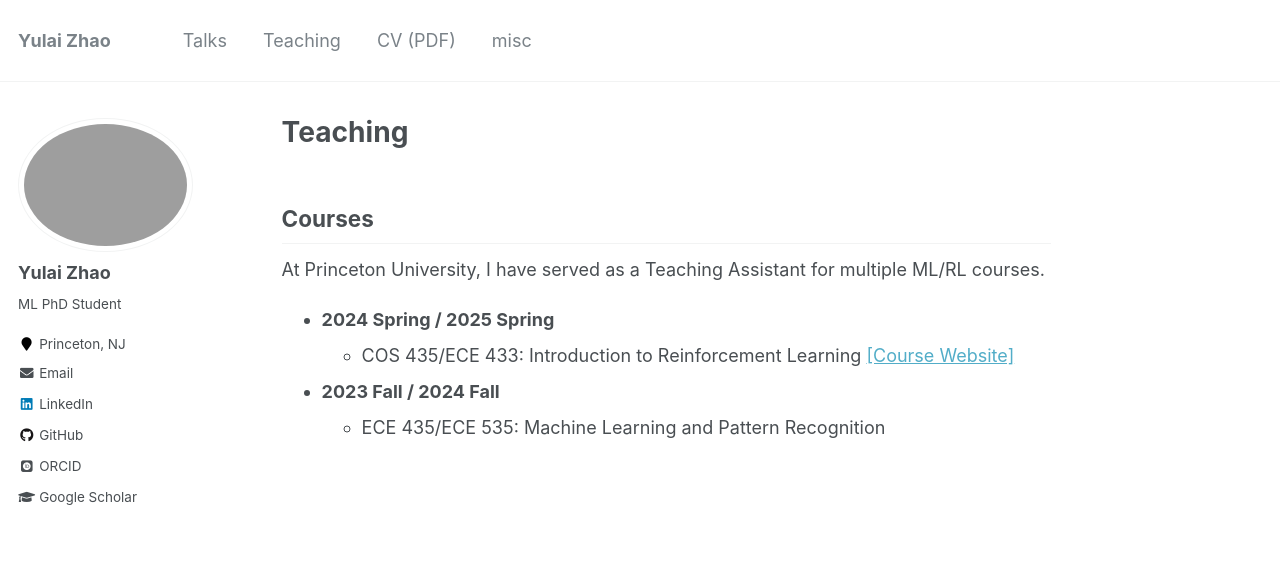
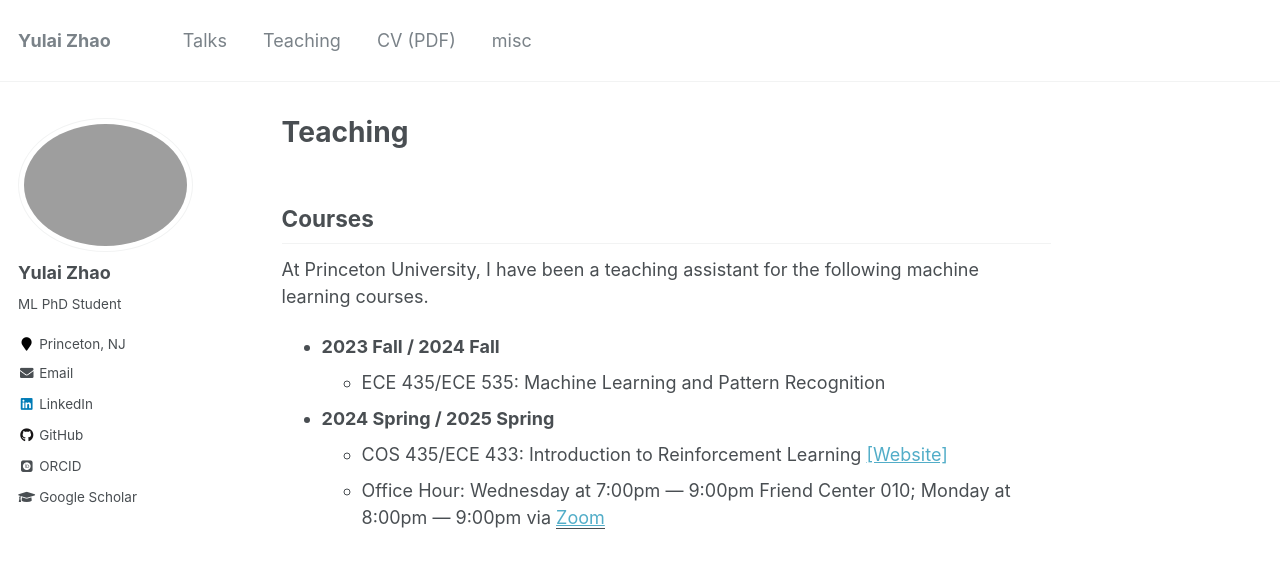
Before and after one commit to zhaoyl18/zhaoyl18.github.io, a Jekyll site: the page built from _pages/teaching.md, in a window 1280 px wide. Shown: the top 568 px of the page. Built offline with Jekyll 4.4.1, drawn with Linux system fonts in a browser that asks for light colours; some web fonts are replaced.

Commit message:
update misc and zoom link

```diff
--- a/_pages/teaching.md
+++ b/_pages/teaching.md
@@ -8,10 +8,13 @@ redirect_from:
 
 ## Courses
 
-At Princeton University, I have served as a Teaching Assistant for multiple ML/RL courses.
+At Princeton University, I have been a teaching assistant for the following machine learning courses.
+
+- **2023 Fall / 2024 Fall**
+  - ECE 435/ECE 535: Machine Learning and Pattern Recognition
 
 - **2024 Spring / 2025 Spring**
-  - COS 435/ECE 433: Introduction to Reinforcement Learning [[Course Website]](https://ben-eysenbach.github.io/intro-rl/)
-- **2023 Fall / 2024 Fall**
-  - ECE 435/ECE 535: Machine Learning and Pattern Recognition
+  - COS 435/ECE 433: Introduction to Reinforcement Learning [[Website]](https://ben-eysenbach.github.io/intro-rl/)
+  - Office Hour: Wednesday at 7:00pm — 9:00pm Friend Center 010; Monday at 8:00pm — 9:00pm via [<u>Zoom</u>](<https://princeton.zoom.us/j/6061324339>)
+
 <!-- * SML 505: Modern Statistics (2024 Spring) -->
```
Also changed, not shown: _pages/misc.md (+2 -2 lines).
